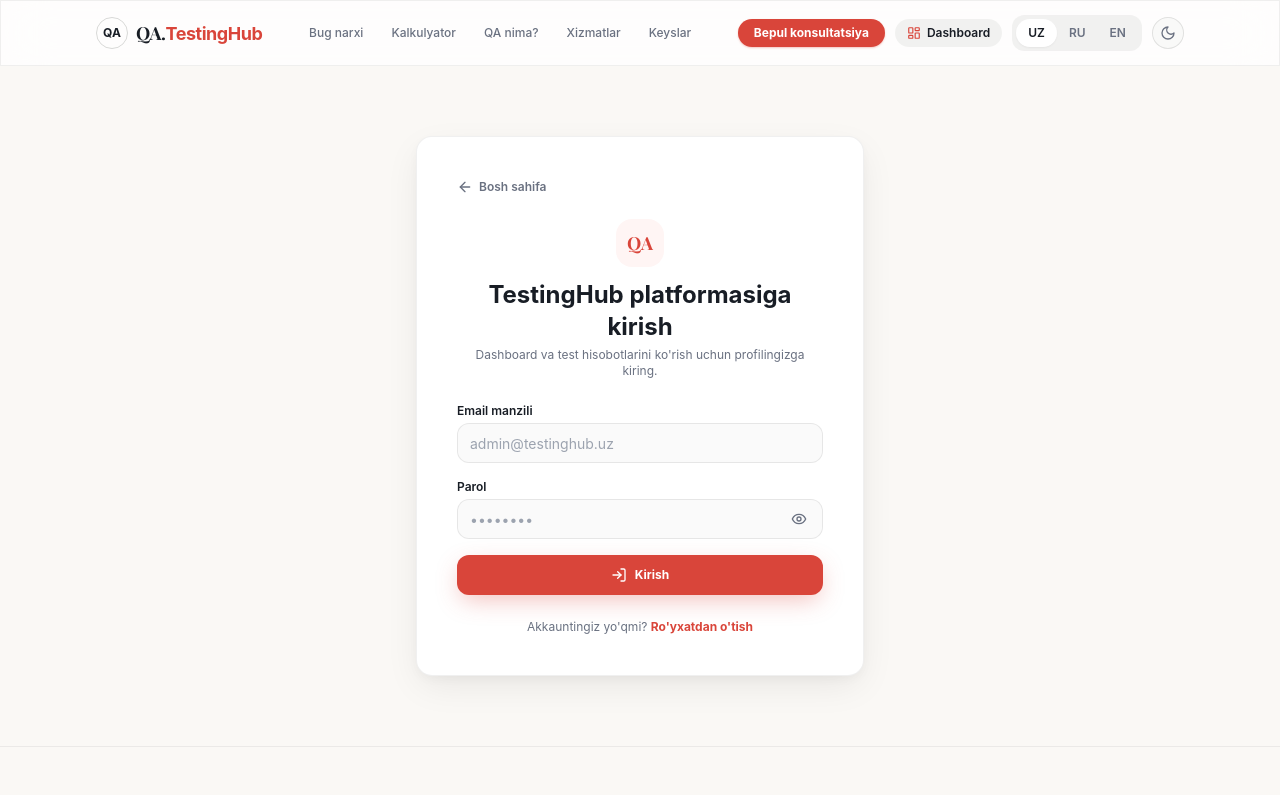
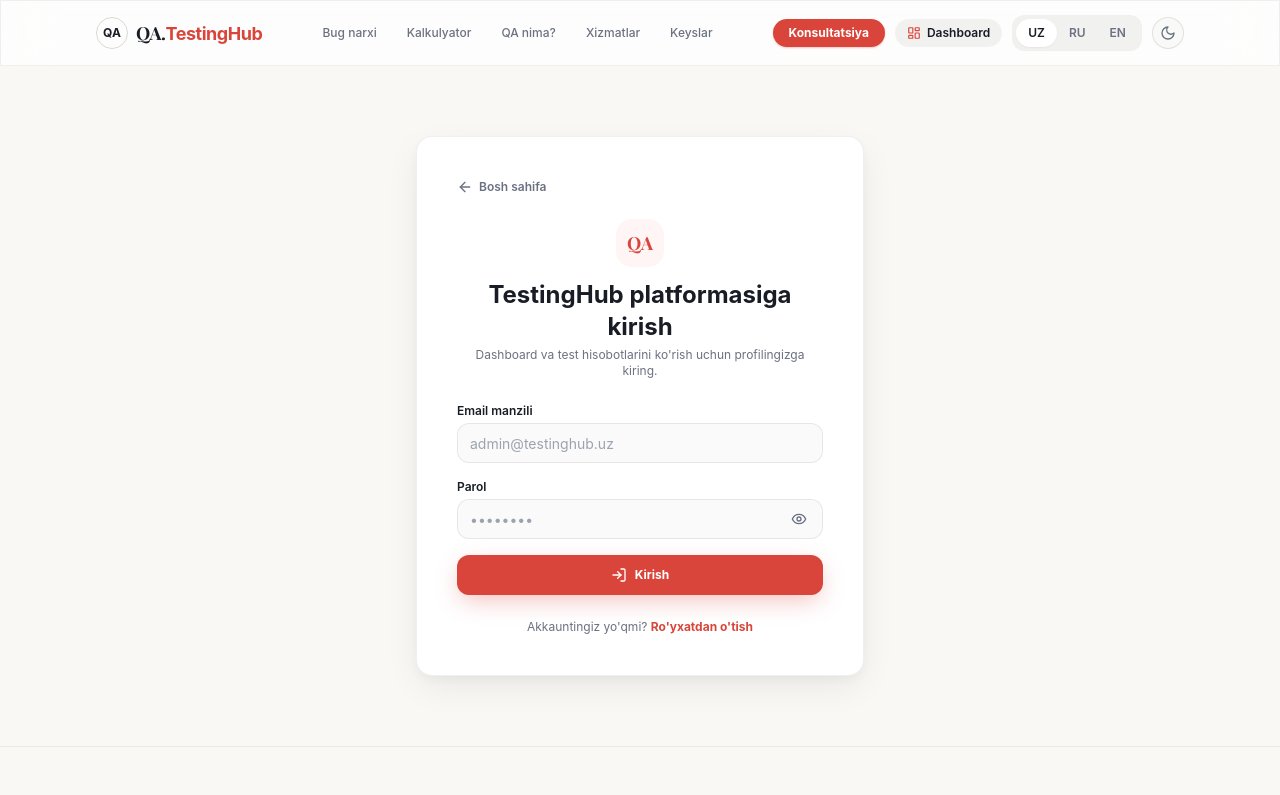
Before and after one commit to Ogabek199/testingHub, a Next.js app: page /login in a window 1280 px wide. Shown: the top 795 px of the page. Built offline with nearby package versions, Linux system fonts and the light colour scheme; a web font is replaced by a local one.

Commit message:
fix(nav): prevent text wrapping and optimize Russian nav labels and spacing

```diff
--- a/components/layout/Header.tsx
+++ b/components/layout/Header.tsx
@@ -65,12 +65,12 @@
           </Link>
 
           {/* Desktop Nav Links */}
-          <nav className="hidden lg:flex items-center gap-1">
+          <nav className="hidden lg:flex items-center gap-0.5 xl:gap-1.5 shrink-0">
             {navLinks.map((link) => (
               <a
                 key={link.href}
                 href={link.href}
-                className="px-3 py-1.5 text-xs font-medium text-muted-foreground hover:text-foreground rounded-lg hover:bg-black/[0.03] dark:hover:bg-white/[0.05] transition-all"
+                className="px-2.5 xl:px-3 py-1.5 text-xs font-medium text-muted-foreground hover:text-foreground rounded-lg hover:bg-black/[0.03] dark:hover:bg-white/[0.05] transition-all whitespace-nowrap shrink-0"
               >
                 {link.label}
               </a>
@@ -78,26 +78,26 @@
           </nav>
 
           {/* Right Controls: Auth, Lang, Theme */}
-          <div className="hidden md:flex items-center gap-2.5">
+          <div className="hidden md:flex items-center gap-2 xl:gap-2.5 shrink-0">
             {/* CTA Button matching screenshot */}
             <Link
               href="/#calculator"
-              className="px-4 py-1.5 rounded-lg bg-primary hover:bg-primary/90 text-white font-bold text-xs shadow-sm shadow-primary/30 transition-all"
+              className="px-3.5 xl:px-4 py-1.5 rounded-lg bg-primary hover:bg-primary/90 text-white font-bold text-xs shadow-sm shadow-primary/30 transition-all whitespace-nowrap shrink-0"
             >
-              {t("hero.ctaConsult")}
+              {t("nav.navConsult")}
             </Link>
 
             {/* Dashboard Link */}
             <Link
               href="/dashboard"
-              className="px-3 py-1.5 rounded-lg bg-black/[0.05] dark:bg-white/[0.08] hover:bg-black/[0.08] dark:hover:bg-white/[0.12] text-foreground font-semibold text-xs flex items-center gap-1.5 transition-all"
+              className="px-2.5 xl:px-3 py-1.5 rounded-lg bg-black/[0.05] dark:bg-white/[0.08] hover:bg-black/[0.08] dark:hover:bg-white/[0.12] text-foreground font-semibold text-xs flex items-center gap-1.5 transition-all whitespace-nowrap shrink-0"
             >
-              <LayoutDashboard className="h-3.5 w-3.5 text-primary" />
+              <LayoutDashboard className="h-3.5 w-3.5 text-primary shrink-0" />
               <span>{t("nav.dashboard")}</span>
             </Link>
 
             {/* Segmented 3-Language Switcher (UZ | RU | EN) matching screenshot */}
-            <div className="ios-segmented">
+            <div className="ios-segmented shrink-0">
               {(["uz", "ru", "en"] as Language[]).map((lang) => (
                 <button
                   key={lang}
@@ -117,7 +117,7 @@
             <button
               onClick={toggleTheme}
               aria-label="Toggle Theme"
-              className="h-8 w-8 rounded-full border border-black/10 dark:border-white/15 bg-black/[0.02] dark:bg-white/[0.05] flex items-center justify-center text-foreground hover:bg-black/[0.05] dark:hover:bg-white/[0.1] transition-all"
+              className="h-8 w-8 rounded-full border border-black/10 dark:border-white/15 bg-black/[0.02] dark:bg-white/[0.05] flex items-center justify-center text-foreground hover:bg-black/[0.05] dark:hover:bg-white/[0.1] transition-all shrink-0"
             >
               {isDark ? (
                 <Sun className="h-4 w-4 text-amber-400" />
--- a/locales/en.json
+++ b/locales/en.json
@@ -8,6 +8,7 @@
     "process": "Process",
     "cases": "Cases",
     "dashboard": "Dashboard",
+    "navConsult": "Consultation",
     "login": "Login",
     "register": "Get Started",
     "logout": "Logout"
--- a/locales/ru.json
+++ b/locales/ru.json
@@ -1,13 +1,14 @@
 {
   "nav": {
     "home": "Главная",
-    "bugCost": "Стоимость бага",
+    "bugCost": "Стоимость багов",
     "calculator": "Калькулятор",
-    "qaInfo": "Что такое QA?",
+    "qaInfo": "Что такое QA",
     "services": "Услуги",
     "process": "Процесс",
     "cases": "Кейсы",
     "dashboard": "Дашборд",
+    "navConsult": "Консультация",
     "login": "Войти",
     "register": "Начать",
     "logout": "Выйти"
--- a/locales/uz.json
+++ b/locales/uz.json
@@ -8,6 +8,7 @@
     "process": "Jarayon",
     "cases": "Keyslar",
     "dashboard": "Dashboard",
+    "navConsult": "Konsultatsiya",
     "login": "Kirish",
     "register": "Boshlash",
     "logout": "Chiqish"
```
